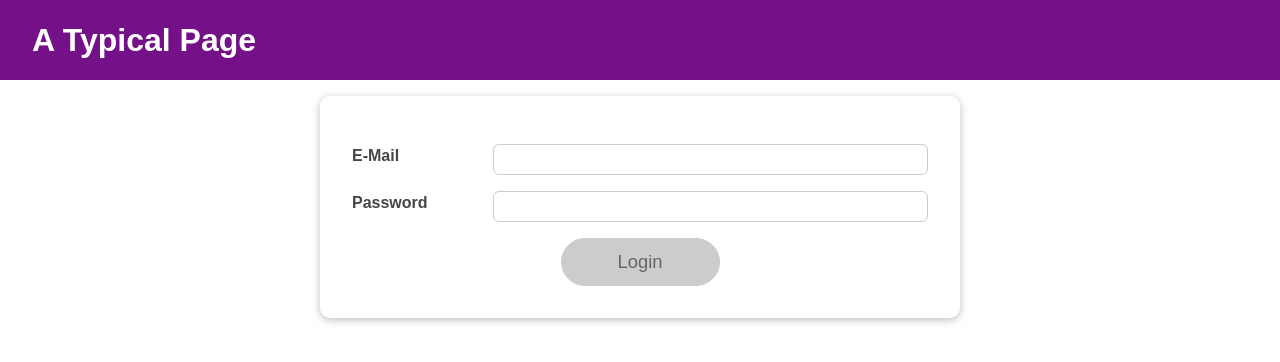
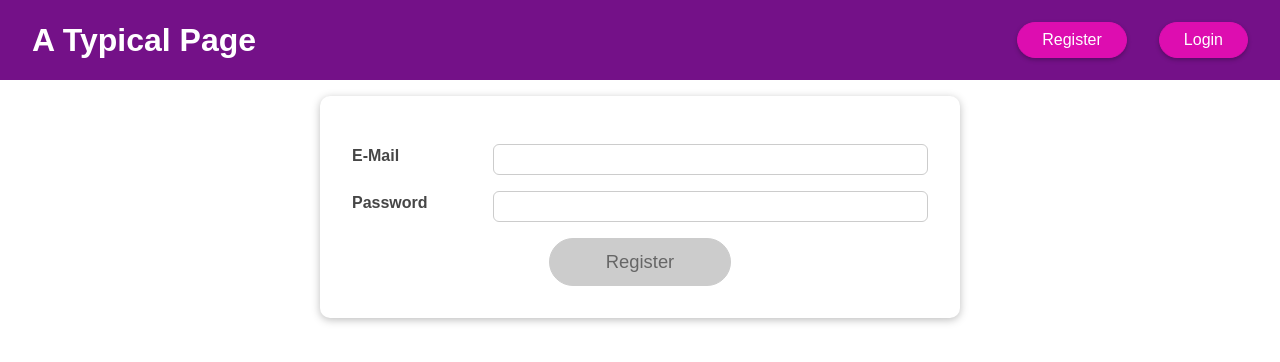
Before and after one commit to GardoKirsipuu/react-typical-page, a React (Create React App) app: page / in a window 1280 px wide. Shown: the top 362 px of the page. Built offline with nearby package versions, Linux system fonts and the light colour scheme.

Commit message:
Created register form

```diff
--- a/src/App.js
+++ b/src/App.js
@@ -3,9 +3,12 @@ import React, { useState, useEffect } from 'react';
 import Login from './components/Login/Login';
 import Home from './components/Home/Home';
 import MainHeader from './components/MainHeader/MainHeader';
+import Register from './components/Register/Register';
 
 function App() {
   const [isLoggedIn, setIsLoggedIn] = useState(false);
+  const [showRegister, setShowRegister] = useState(true);
+  const [showLogin, setShowLogin] = useState(false);
 
   useEffect(() => {
     const storedUserLoggedInInformation = localStorage.getItem('isLoggedIn');
@@ -27,11 +30,21 @@ function App() {
     setIsLoggedIn(false);
   };
 
+  const showRegisterHandler = () => {
+    setShowRegister(true)
+    setShowLogin(false)
+  }
+  const showLoginHandler = () => {
+    setShowLogin(true)
+    setShowRegister(false)
+  }
+
   return (
     <React.Fragment>
-      <MainHeader isAuthenticated={isLoggedIn} onLogout={logoutHandler} />
+      <MainHeader isAuthenticated={isLoggedIn} onLogout={logoutHandler} onRegisterClick={showRegisterHandler} onLoginClick={showLoginHandler} />
       <main>
-        {!isLoggedIn && <Login onLogin={loginHandler} />}
+        {(!isLoggedIn && showRegister) && <Register />}
+        {(!isLoggedIn && showLogin) && <Login onLogin={loginHandler} />}
         {isLoggedIn && <Home onLogout={logoutHandler} />}
       </main>
     </React.Fragment>
--- a/src/components/MainHeader/MainHeader.js
+++ b/src/components/MainHeader/MainHeader.js
@@ -7,7 +7,7 @@ const MainHeader = (props) => {
   return (
     <header className={classes['main-header']}>
       <h1>A Typical Page</h1>
-      <Navigation isLoggedIn={props.isAuthenticated} onLogout={props.onLogout} />
+      <Navigation isLoggedIn={props.isAuthenticated} onLogout={props.onLogout} onRegisterClick={props.onRegisterClick} onLoginClick={props.onLoginClick} />
     </header>
   );
 };
--- a/src/components/MainHeader/Navigation.js
+++ b/src/components/MainHeader/Navigation.js
@@ -21,6 +21,16 @@ const Navigation = (props) => {
             <button onClick={props.onLogout}>Logout</button>
           </li>
         )}
+        {!props.isLoggedIn && (
+          <li>
+            <button onClick={props.onRegisterClick}>Register</button>
+          </li>
+        )}
+        {!props.isLoggedIn && (
+          <li>
+            <button onClick={props.onLoginClick}>Login</button>
+          </li>
+        )}
       </ul>
     </nav>
   );
--- /dev/null
+++ b/src/components/Register/Register.js
@@ -0,0 +1,134 @@
+import React, { useState, useEffect, useReducer } from 'react';
+
+import Card from '../UI/Card/Card';
+import classes from './Register.module.css';
+import Button from '../UI/Button/Button';
+
+const emailReducer = (state, action) => {
+  if (action.type === 'USER_INPUT') {
+    return { value: action.val, isValid: action.val.includes('@') };
+  }
+  if (action.type === 'INPUT_BLUR') {
+    return { value: state.value, isValid: state.value.includes('@') };
+  }
+  return { value: '', isValid: false };
+};
+
+const passwordReducer = (state, action) => {
+  if (action.type === 'USER_INPUT') {
+    return { value: action.val, isValid: action.val.trim().length > 6 };
+  }
+  if (action.type === 'INPUT_BLUR') {
+    return { value: state.value, isValid: state.value.trim().length > 6 };
+  }
+  return { value: '', isValid: false };
+};
+
+const Register = (props) => {
+  // const [enteredEmail, setEnteredEmail] = useState('');
+  // const [emailIsValid, setEmailIsValid] = useState();
+  // const [enteredPassword, setEnteredPassword] = useState('');
+  // const [passwordIsValid, setPasswordIsValid] = useState();
+  const [formIsValid, setFormIsValid] = useState(false);
+
+  const [emailState, dispatchEmail] = useReducer(emailReducer, {
+    value: '',
+    isValid: null,
+  });
+
+  const [passwordState, dispatchPassword] = useReducer(passwordReducer, {
+    value: '',
+    isValid: null,
+  });
+
+  useEffect(() => {
+    console.log('EFFECT RUNNING');
+
+    return () => {
+      console.log('EFFECT CLEANUP');
+    };
+  }, []);
+
+  // useEffect(() => {
+  //   const identifier = setTimeout(() => {
+  //     console.log('Checking form validity!');
+  //     setFormIsValid(
+  //       enteredEmail.includes('@') && enteredPassword.trim().length > 6
+  //     );
+  //   }, 500);
+
+  //   return () => {
+  //     console.log('CLEANUP');
+  //     clearTimeout(identifier);
+  //   };
+  // }, [enteredEmail, enteredPassword]);
+
+  const emailChangeHandler = (event) => {
+    dispatchEmail({ type: 'USER_INPUT', val: event.target.value });
+
+    setFormIsValid(
+      event.target.value.includes('@') && passwordState.value.trim().length > 6
+    );
+  };
+
+  const passwordChangeHandler = (event) => {
+    dispatchPassword({ type: 'USER_INPUT', val: event.target.value });
+
+    setFormIsValid(
+      emailState.isValid && event.target.value.trim().length > 6
+    );
+  };
+
+  const validateEmailHandler = () => {
+    dispatchEmail({ type: 'INPUT_BLUR' });
+  };
+
+  const validatePasswordHandler = () => {
+    dispatchPassword({ type: 'INPUT_BLUR' });
+  };
+
+  const submitHandler = (event) => {
+    event.preventDefault();
+    props.onLogin(emailState.value, passwordState.value);
+  };
+
+  return (
+    <Card className={classes.register}>
+      <form onSubmit={submitHandler}>
+        <div
+          className={`${classes.control} ${emailState.isValid === false ? classes.invalid : ''
+            }`}
+        >
+          <label htmlFor="email">E-Mail</label>
+          <input
+            type="email"
+            id="email"
+            value={emailState.value}
+            onChange={emailChangeHandler}
+            onBlur={validateEmailHandler}
+          />
+        </div>
+        <div
+          className={`${classes.control} ${passwordState.isValid === false ? classes.invalid : ''
+            }`}
+        >
+          <label htmlFor="password">Password</label>
+          <input
+            type="password"
+            id="password"
+            value={passwordState.value}
+            onChange={passwordChangeHandler}
+            onBlur={validatePasswordHandler}
+          />
+        </div>
+        <div className={classes.actions}>
+          <Button type="submit" className={classes.btn} disabled={!formIsValid}>
+            Register
+          </Button>
+        </div>
+      </form>
+    </Card>
+  );
+};
+
+export default Register;
--- /dev/null
+++ b/src/components/Register/Register.module.css
@@ -0,0 +1,56 @@
+.register {
+    width: 90%;
+    max-width: 40rem;
+    margin: 2rem auto;
+    padding: 2rem;
+  }
+
+  .control {
+    margin: 1rem 0;
+    display: flex;
+    align-items: stretch;
+    flex-direction: column;
+  }
+
+  .control label,
+  .control input {
+    display: block;
+  }
+
+  .control label {
+    font-weight: bold;
+    flex: 1;
+    color: #464646;
+    margin-bottom: 0.5rem;
+  }
+
+  .control input {
+    flex: 3;
+    font: inherit;
+    padding: 0.35rem 0.35rem;
+    border-radius: 6px;
+    border: 1px solid #ccc;
+  }
+
+  .control input:focus {
+    outline: none;
+    border-color: #4f005f;
+    background: #f6dbfc;
+  }
+
+  .control.invalid input {
+    border-color: red;
+    background: #fbdada;
+  }
+
+  .actions {
+    text-align: center;
+  }
+
+  @media (min-width: 768px) {
+    .control {
+      align-items: center;
+      flex-direction: row;
+    }
+
+  }
```
